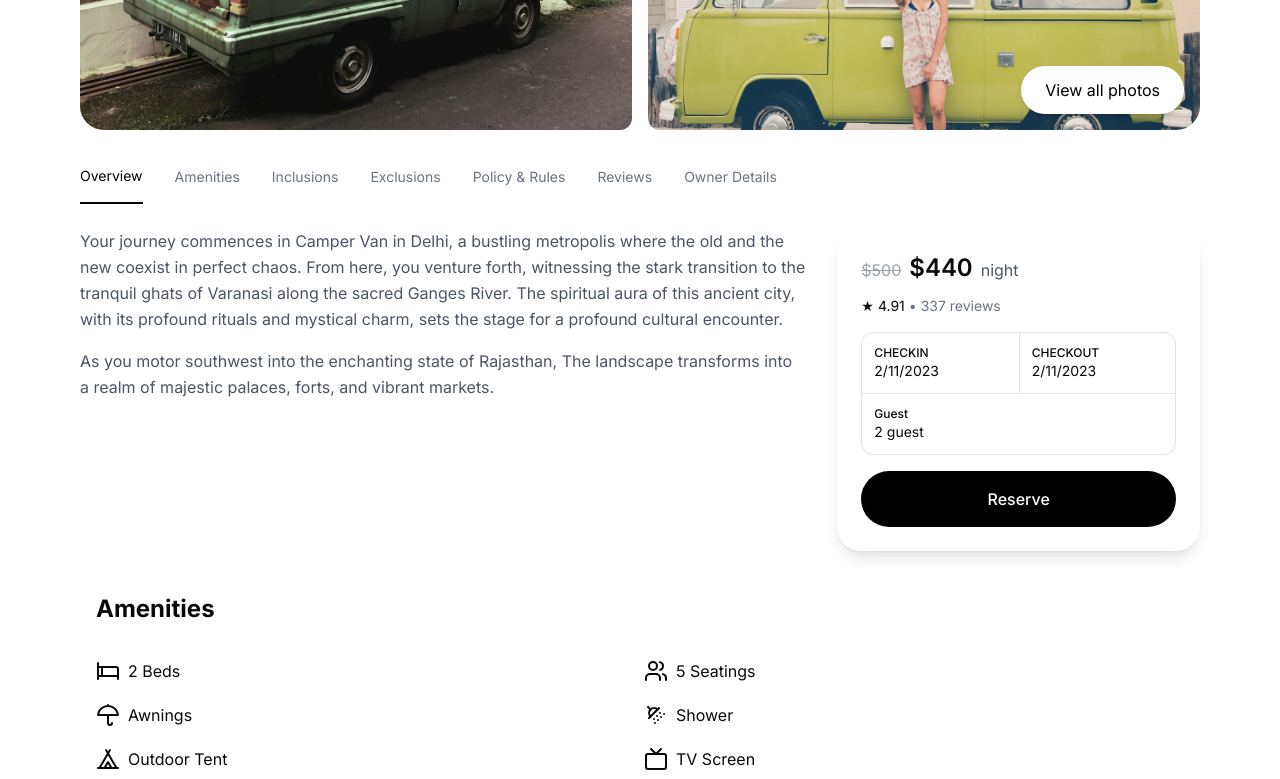
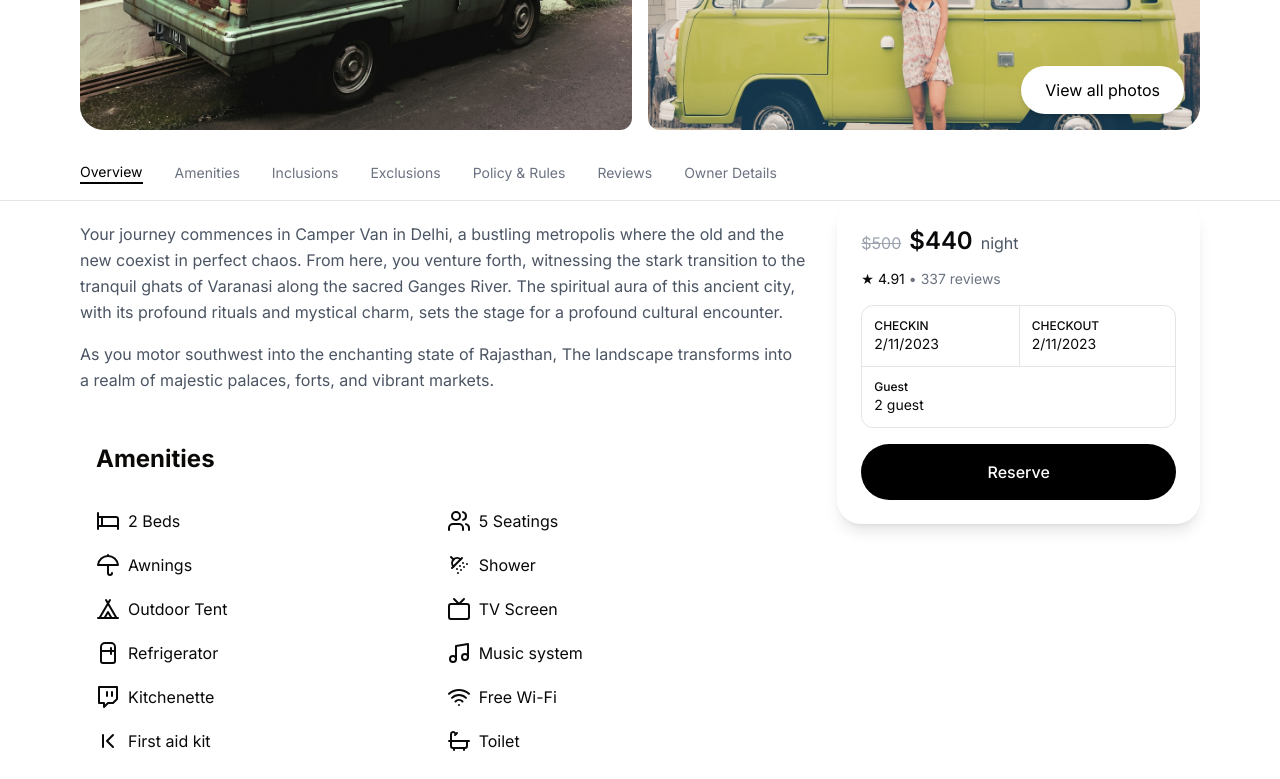
Before and after one commit to travelhomes/travelhomes-frontend, a Next.js app: page /product in a window 1280 px wide. Shown: the part 560-1339 px from the top of the page. Built offline with nearby package versions, Linux system fonts and the light colour scheme.

Commit message:
stick price section and nav in product

```diff
--- a/app/product/page.tsx
+++ b/app/product/page.tsx
@@ -1,3 +1,5 @@
+"use client";
+import { useEffect } from "react";
 import Appbar from "@/components/landingPage/appbar";
 import FAQ from "@/components/landingPage/faq";
 import Footer from "@/components/landingPage/footer";
@@ -10,24 +12,114 @@ import Overview from "@/components/products/overview";
 import { OwnerDetails } from "@/components/products/OwnerDetails";
 import { ProductHero } from "@/components/products/ProductHero";
 import { Reviews } from "@/components/products/Reviews";
+import { StickyNav } from "@/components/products/StickyNav";
+import { StickyPrice } from "@/components/products/StickyPrice";
 
 export default function Product() {
+  useEffect(() => {
+    const handleScroll = () => {
+      const stickyPrice = document.getElementById('sticky-price');
+      const topRatedSection = document.getElementById('top-rated-section');
+
+      if (stickyPrice && topRatedSection) {
+        const topRatedRect = topRatedSection.getBoundingClientRect();
+
+        if (topRatedRect.top <= 100) {
+          stickyPrice.classList.add('lg:col-span-2');
+          stickyPrice.classList.remove('lg:col-span-1');
+        } else {
+          stickyPrice.classList.remove('lg:col-span-2');
+          stickyPrice.classList.add('lg:col-span-1');
+        }
+      }
+    };
+
+    window.addEventListener('scroll', handleScroll);
+    return () => window.removeEventListener('scroll', handleScroll);
+  }, []);
+
   return (
-    <>
+    <div className="min-h-screen flex flex-col">
+      {/* Header Section */}
       <div className="py-[1rem] px-[1rem] md:px-[2rem] lg:px-[5rem]">
         <Appbar />
         <Header />
         <ProductHero />
-      <Overview />
+      </div>
+
+      {/* Navigation - Sticky at top */}
+      <div className="sticky top-0 bg-white z-50 border-b">
+        <div className="px-[1rem] md:px-[2rem] lg:px-[5rem]">
+          <StickyNav />
+        </div>
+      </div>
+
+      {/* Main Content Grid */}
+      <div className="flex-1 px-[1rem] md:px-[2rem] lg:px-[5rem]">
+        <div className="grid grid-cols-1 lg:grid-cols-[2fr,1fr] gap-8">
+          {/* Scrollable Content */}
+          <div className="space-y-8">
+            <Overview hidePrice />
             <Amenities />
             <Inclusions />
             <Reviews />
             <OwnerDetails />
+            <div id="top-rated-section"></div>
+          </div>
+
+          {/* Sticky Price Section */}
+          <div className="hidden lg:block">
+            <div className="sticky top-[100px] transition-all duration-300 lg:col-span-1" id="sticky-price">
+              <div className="bg-white rounded-3xl shadow-lg p-6">
+                <div className="space-y-3 mb-4">
+                  <div className="flex items-baseline gap-2">
+                    <span className="line-through text-gray-400">$500</span>
+                    <span className="text-2xl font-semibold">$440</span>
+                    <span className="text-gray-600">night</span>
+                  </div>
+                  <div className="flex items-center gap-1 text-sm">
+                    <span>★</span>
+                    <span>4.91</span>
+                    <span className="text-gray-500">•</span>
+                    <span className="text-gray-500">337 reviews</span>
+                  </div>
+                </div>
+
+                <div className="border rounded-xl overflow-hidden mb-4">
+                  <div className="grid grid-cols-2 divide-x">
+                    <div className="p-3">
+                      <div className="text-xs font-medium">CHECKIN</div>
+                      <div className="text-sm">2/11/2023</div>
+                    </div>
+                    <div className="p-3">
+                      <div className="text-xs font-medium">CHECKOUT</div>
+                      <div className="text-sm">2/11/2023</div>
+                    </div>
+                  </div>
+                  <div className="border-t p-3">
+                    <div className="text-xs font-medium">Guest</div>
+                    <div className="text-sm">2 guest</div>
+                  </div>
+                </div>
+
+                <button className="w-full bg-black text-white rounded-full py-4 text-base font-medium">
+                  Reserve
+                </button>
+              </div>
+            </div>
+          </div>
+        </div>
+
+        {/* Full Width Content After Grid */}
+        <div className="mt-8 space-y-8">
           <TopRatedStays />
           <Newslatter />
           <FAQ />
         </div>
+      </div>
+
       <Footer />
-      </>
+      <StickyPrice />
+    </div>
   );
 }
--- /dev/null
+++ b/components/products/StickyNav.tsx
@@ -0,0 +1,41 @@
+"use client"
+import { useState } from 'react';
+import { useRouter } from 'next/navigation';
+
+export function StickyNav() {
+  const router = useRouter();
+  const [activeSection, setActiveSection] = useState("Overview");
+
+  const handleClick = (item: string) => {
+    router.push(`#${item.toLowerCase().replace(/\s+/g, '')}`);
+    setActiveSection(item);
+  };
+
+  return (
+    <nav className="overflow-x-auto">
+      <div className="flex space-x-4 md:space-x-8 text-sm min-w-max py-4">
+        {[
+          "Overview",
+          "Amenities",
+          "Inclusions",
+          "Exclusions",
+          "Policy & Rules",
+          "Reviews",
+          "Owner Details"
+        ].map((item) => (
+          <button
+            key={item}
+            onClick={() => handleClick(item)}
+            className={`${
+              item === activeSection
+                ? "border-b-2 border-black text-black"
+                : "text-gray-500 hover:text-black"
+            }`}
+          >
+            {item}
+          </button>
+        ))}
+      </div>
+    </nav>
+  );
+}
--- /dev/null
+++ b/components/products/StickyPrice.tsx
@@ -0,0 +1,36 @@
+"use client"
+import { useState, useEffect } from 'react';
+
+export function StickyPrice() {
+  const [isVisible, setIsVisible] = useState(false);
+
+  useEffect(() => {
+    const handleScroll = () => {
+      const scrollPosition = window.scrollY;
+      // Show sticky price after scrolling past the main price section
+      setIsVisible(scrollPosition > 600);
+    };
+
+    window.addEventListener('scroll', handleScroll);
+    return () => window.removeEventListener('scroll', handleScroll);
+  }, []);
+
+  if (!isVisible) return null;
+
+  return (
+    <div className="fixed bottom-0 left-0 right-0 bg-white border-t shadow-lg p-4 md:hidden">
+      <div className="container mx-auto flex items-center justify-between">
+        <div>
+          <div className="flex items-baseline gap-2">
+            <span className="line-through text-gray-400">$500</span>
+            <span className="text-xl font-semibold">$440</span>
+            <span className="text-gray-600">night</span>
+          </div>
+        </div>
+        <button className="bg-black text-white rounded-full px-6 py-3 text-base font-medium">
+          Reserve
+        </button>
+      </div>
+    </div>
+  );
+}
--- a/components/products/overview.tsx
+++ b/components/products/overview.tsx
@@ -1,58 +1,29 @@
 "use client"
 
-import { useRouter } from 'next/navigation';
+interface OverviewProps {
+  hidePrice?: boolean;
+}
 
-export default function Overview() {
-  const router = useRouter();
-
-  const handleClick = (item: string) => {
-    router.push(`#${item.toLowerCase().replace(/\s+/g, '')}`);
-  };
-
+export default function Overview({ hidePrice = false }: OverviewProps) {
   return (
-    <div className="pt-[20px]">
-      <nav className="overflow-x-auto">
-        <div className="flex space-x-4 md:space-x-8 text-sm min-w-max">
-          {[
-            "Overview",
-            "Amenities",
-            "Inclusions",
-            "Exclusions",
-            "Policy & Rules",
-            "Reviews",
-            "Owner Details"
-          ].map((item) => (
-            <button
-              key={item}
-              onClick={() => handleClick(item)}
-              className={`py-4 ${
-                item === "Overview"
-                  ? "border-b-2 border-black text-black"
-                  : "text-gray-500 hover:text-black"
-              }`}
-            >
-              {item}
-            </button>
-          ))}
-        </div>
-      </nav>
-
-      <div className="flex flex-col lg:flex-row gap-8 py-6">
-        <div className="space-y-4 lg:w-2/3">
-          <p className="text-gray-600  leading-relaxed">
+    <div className="pt-[20px]" id="overview">
+      <div className={hidePrice ? "" : "flex flex-col lg:flex-row gap-8"}>
+        <div className={hidePrice ? "" : "lg:w-2/3"}>
+          <p className="text-gray-600 leading-relaxed">
             Your journey commences in Camper Van in Delhi, a bustling metropolis where the old and the new coexist in
             perfect chaos. From here, you venture forth, witnessing the stark transition to the tranquil ghats of
             Varanasi along the sacred Ganges River. The spiritual aura of this ancient city, with its profound rituals
             and mystical charm, sets the stage for a profound cultural encounter.
           </p>
-          <p className="text-gray-600 leading-relaxed">
+          <p className="text-gray-600 leading-relaxed mt-4">
             As you motor southwest into the enchanting state of Rajasthan, The landscape transforms into a realm of
             majestic palaces, forts, and vibrant markets.
           </p>
         </div>
 
+        {!hidePrice && (
           <div className="lg:w-1/3">
-          <div className="bg-white rounded-3xl shadow-lg p-4 md:p-6 sticky top-4">
+            <div className="bg-white rounded-3xl shadow-lg p-4 md:p-6 lg:sticky lg:top-[100px]">
               <div className="space-y-3 mb-4">
                 <div className="flex items-baseline gap-2">
                   <span className="line-through text-gray-400">$500</span>
@@ -89,6 +60,7 @@ export default function Overview() {
               </button>
             </div>
           </div>
+        )}
       </div>
     </div>
   );
```
Lines whose indentation alone changed are shown as unchanged.
